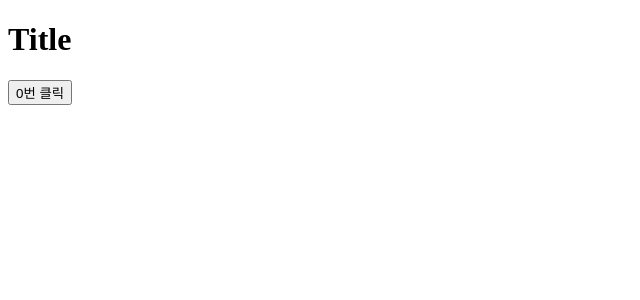
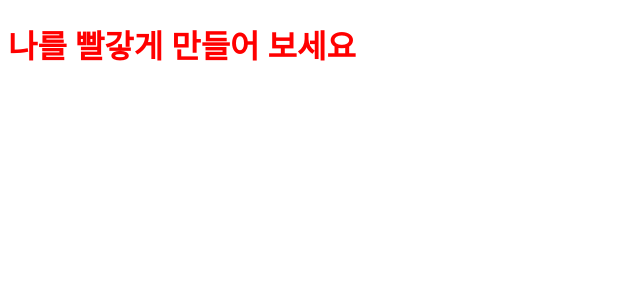
Before and after one commit to HseongH/vue, a Vue app: page / in a window 1280 px wide. Shown: the top 300 px of the page, without its empty margins (0-640 px from the left). Built offline with nearby package versions, Linux system fonts and the light colour scheme.

Commit message:
속성 바인딩

```diff
--- a/src/App.vue
+++ b/src/App.vue
@@ -1,13 +1,15 @@
 <script setup>
-import { reactive, ref } from 'vue';
+import { ref } from 'vue';
 
-const message = ref('Title');
-const counter = reactive({ count: 0 });
-
-const increament = () => counter.count++;
+const titleClass = ref('title');
 </script>
 
 <template>
-  <h1>{{ message }}</h1>
-  <button @click="increament">{{ counter.count }}번 클릭</button>
+  <h1 :class="titleClass">나를 빨갛게 만들어 보세요</h1>
 </template>
+
+<style>
+.title {
+  color: red;
+}
+</style>
```
